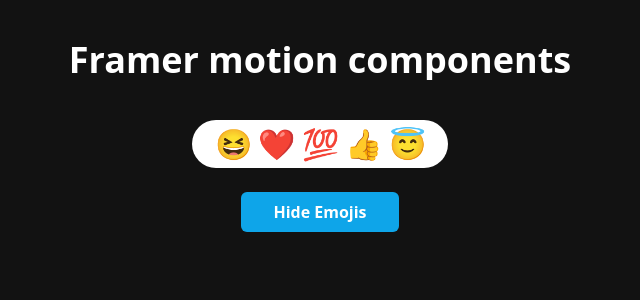
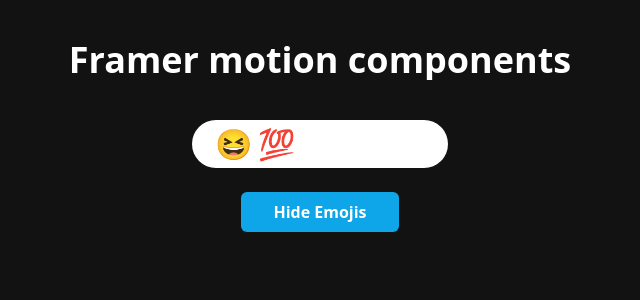
Before and after one commit to yatharth1706/framer-motion-components, a React (Vite) app: page / in a window 1280 px wide. Both pictures are taken after a click on the button "Show Emojis". Shown: the top 300 px of the page, without its empty margins (320-960 px from the left). Built offline with nearby package versions, Linux system fonts and the light colour scheme.

Commit message:
feat: Add Dynamic variants

```diff
--- a/src/framer-components/EmojisAnimation.jsx
+++ b/src/framer-components/EmojisAnimation.jsx
@@ -4,10 +4,6 @@
 const Variant1 = {
   show: {
     opacity: 1,
-    transition: {
-      when: "beforeChildren",
-      staggerChildren: 0.3,
-    },
   },
   hide: {
     opacity: 0,
@@ -18,15 +14,20 @@
 };
 
 const Variant2 = {
-  show: {
+  show: (i) => ({
     opacity: 1,
     x: 0,
-  },
+    transition: {
+      delay: i * 2,
+    },
+  }),
   hide: {
     opacity: 0,
     x: -100,
   },
 };
+
+const emojisArr = ["😆", "💯", "❤️", "😇", "👍"];
 
 function EmojisAnimation() {
   const [showEmojis, setShowEmojis] = useState(false);
@@ -42,21 +43,18 @@
           className="flex rounded-full p-4 items-center text-3xl justify-evenly w-64 h-12 bg-white"
         >
           {/* some emojis */}
-          <motion.span variants={Variant2} className="bg-transparent">
-            😆
-          </motion.span>
-          <motion.span variants={Variant2} className="bg-transparent">
-            ❤️
-          </motion.span>
-          <motion.span variants={Variant2} className="bg-transparent">
-            💯
-          </motion.span>
-          <motion.span variants={Variant2} className="bg-transparent">
-            👍
-          </motion.span>
-          <motion.span variants={Variant2} className="bg-transparent">
-            😇
-          </motion.span>
+          {emojisArr.map((emoji, index) => {
+            return (
+              <motion.span
+                key={index}
+                custom={index}
+                variants={Variant2}
+                className="bg-transparent"
+              >
+                {emoji}
+              </motion.span>
+            );
+          })}
         </motion.div>
         <button
           className="bg-sky-500 text-white cursor-pointer font-semibold py-2 px-8 rounded-md"
```
